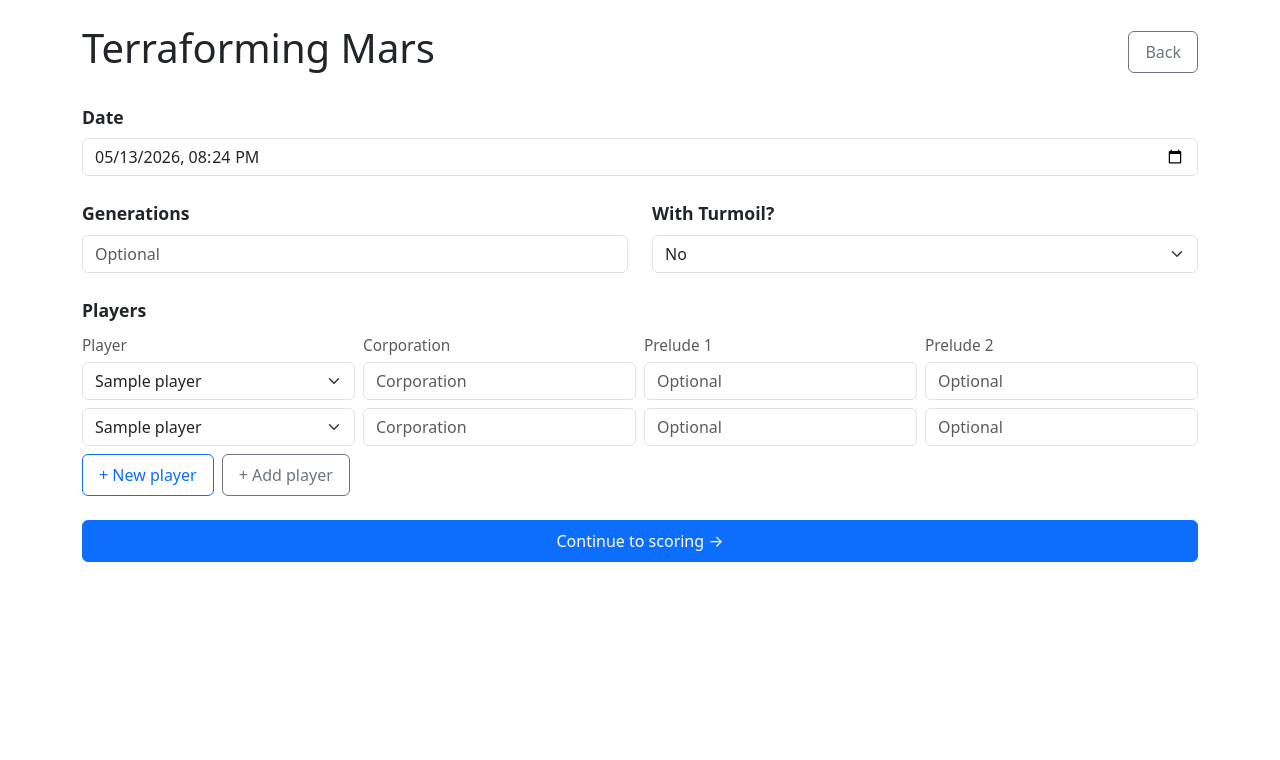
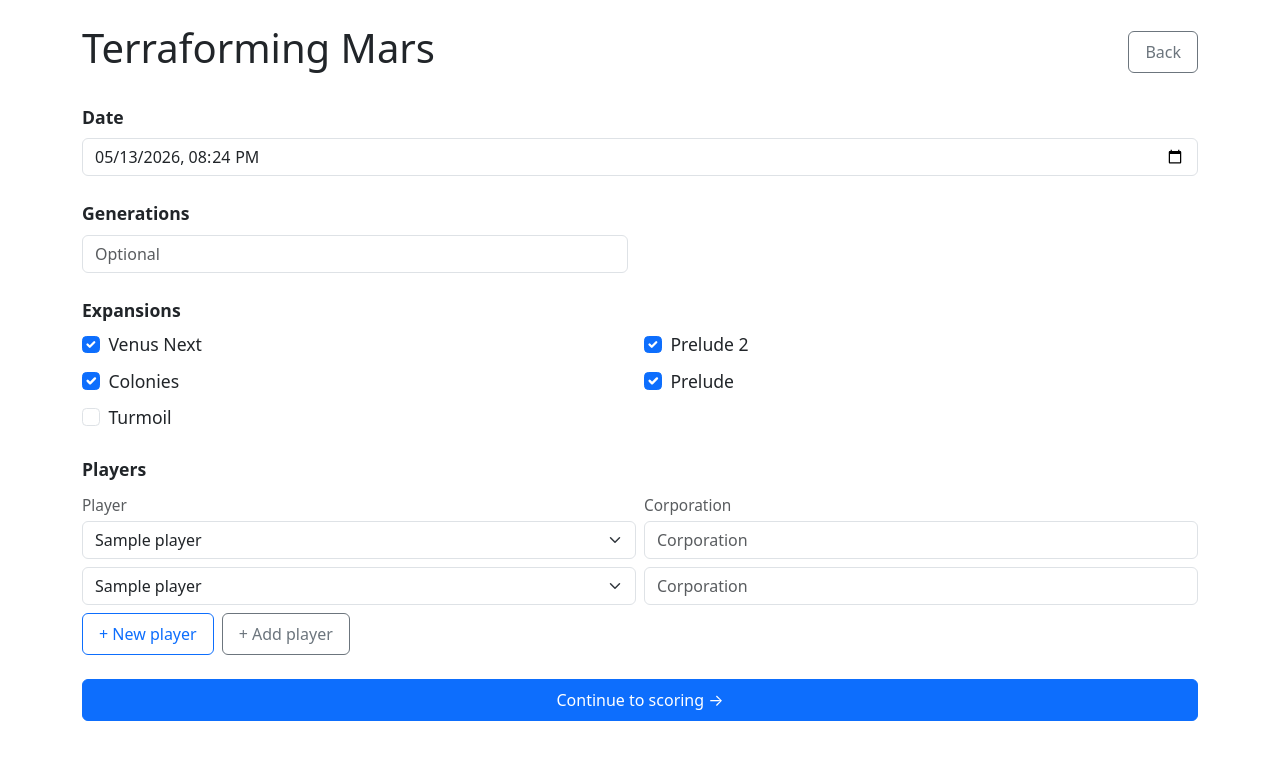
Before and after one commit to Castorfiber92/boardgame_tracker, a FastAPI app: page /log-tm-session in a window 1280 px wide. Shown: the top 760 px of the page. Run offline with FastAPI, Linux system fonts and the light colour scheme; tables that the repository leaves empty hold one stand-in row (values such as "Sample post").

Commit message:
Update TM step 1 template with expansions and simplified player rows

```diff
--- a/templates/log_tm_session_step1.html
+++ b/templates/log_tm_session_step1.html
@@ -20,58 +20,73 @@
                 <label class="form-label fw-bold">Generations</label>
                 <input type="number" name="generations" class="form-control" placeholder="Optional">
             </div>
-            <div class="col-6">
-                <label class="form-label fw-bold">With Turmoil?</label>
-                <select name="with_turmoil" class="form-select">
-                    <option value="false">No</option>
-                    <option value="true">Yes</option>
-                </select>
+        </div>
+
+        <div class="mb-4">
+            <label class="form-label fw-bold">Expansions</label>
+            <div class="row g-2">
+                <div class="col-6">
+                    <div class="form-check">
+                        <input class="form-check-input" type="checkbox" name="venux_next" value="true" checked>
+                        <label class="form-check-label">Venus Next</label>
+                    </div>
+                </div>
+                <div class="col-6">
+                    <div class="form-check">
+                        <input class="form-check-input" type="checkbox" name="prelude_2" value="true" checked>
+                        <label class="form-check-label">Prelude 2</label>
+                    </div>
+                </div>
+                <div class="col-6">
+                    <div class="form-check">
+                        <input class="form-check-input" type="checkbox" name="colonies" value="true" checked>
+                        <label class="form-check-label">Colonies</label>
+                    </div>
+                </div>
+                <div class="col-6">
+                    <div class="form-check">
+                        <input class="form-check-input" type="checkbox" name="prelude" value="true" checked>
+                        <label class="form-check-label">Prelude</label>
+                    </div>
+                </div>
+                <div class="col-6">
+                    <div class="form-check">
+                        <input class="form-check-input" type="checkbox" name="turmoil" value="true">
+                        <label class="form-check-label">Turmoil</label>
+                    </div>
+                </div>
             </div>
         </div>
 
         <label class="form-label fw-bold">Players</label>
         <div class="row g-2 mb-1">
-            <div class="col-3"><small class="text-muted">Player</small></div>
-            <div class="col-3"><small class="text-muted">Corporation</small></div>
-            <div class="col-3"><small class="text-muted">Prelude 1</small></div>
-            <div class="col-3"><small class="text-muted">Prelude 2</small></div>
+            <div class="col-6"><small class="text-muted">Player</small></div>
+            <div class="col-6"><small class="text-muted">Corporation</small></div>
         </div>
 
         <div id="player-rows">
             <div class="player-row row g-2 mb-2">
-                <div class="col-3">
+                <div class="col-6">
                     <select name="player_id" class="form-select">
                         {% for player in players %}
                             <option value="{{ player.id }}">{{ player.name }}</option>
                         {% endfor %}
                     </select>
                 </div>
-                <div class="col-3">
+                <div class="col-6">
                     <input type="text" name="corporation" placeholder="Corporation" class="form-control">
-                </div>
-                <div class="col-3">
-                    <input type="text" name="prelude_1" placeholder="Optional" class="form-control">
-                </div>
-                <div class="col-3">
-                    <input type="text" name="prelude_2" placeholder="Optional" class="form-control">
                 </div>
             </div>
             <div class="player-row row g-2 mb-2">
-                <div class="col-3">
+                <div class="col-6">
                     <select name="player_id" class="form-select">
                         {% for player in players %}
                             <option value="{{ player.id }}">{{ player.name }}</option>
                         {% endfor %}
                     </select>
                 </div>
-                <div class="col-3">
+                <div class="col-6">
                     <input type="text" name="corporation" placeholder="Corporation" class="form-control">
-                </div>
-                <div class="col-3">
-                    <input type="text" name="prelude_2" placeholder="Optional" class="form-control">
-                </div>
-                <div class="col-3">
-                    <input type="text" name="prelude_2" placeholder="Optional" class="form-control">
                 </div>
             </div>
         </div>
```
